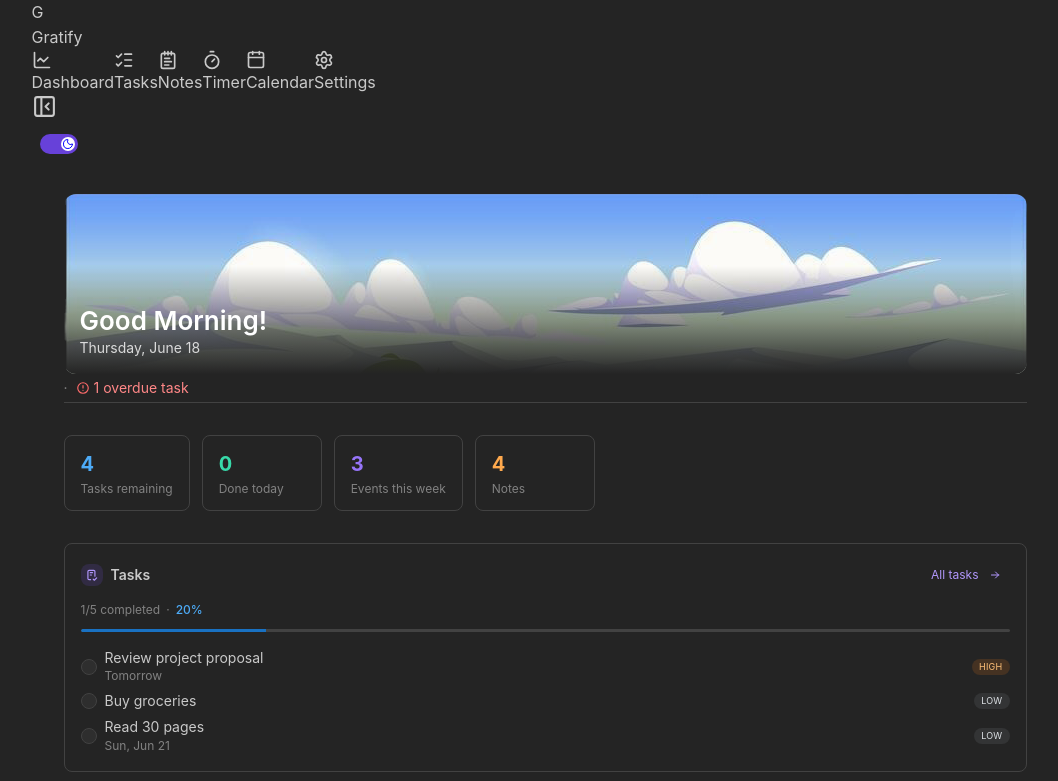
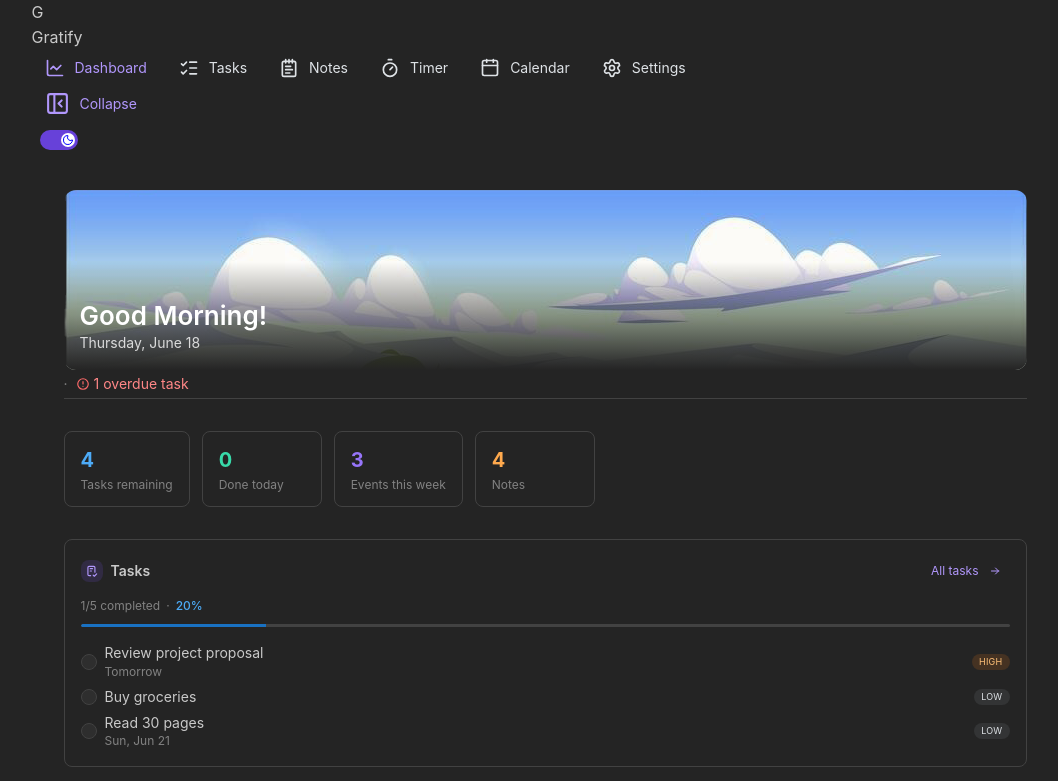
Before and after one commit to anandita-3217/gratify, a React (Vite) app in the folder src/renderer/: page / in a window 1280 px wide. Shown: the top 781 px of the page, without its empty margins (95-1153 px from the left). Built offline with nearby package versions, Linux system fonts and the light colour scheme.

Commit message:
sorta fixed the sidebar

```diff
--- a/src/renderer/src/components/NavItem.jsx
+++ b/src/renderer/src/components/NavItem.jsx
@@ -1,17 +1,33 @@
+import { Button } from '@mantine/core'
+import PropTypes from 'prop-types'
+
 export default function NavItem({ label, icon, isActive, onClick, collapsed }) {
   return (
-    <button
+    <Button
+      variant="transparent"
+      justify="left"
       onClick={onClick}
       title={collapsed ? label : ''}
-      className={`relative flex items-center cursor-pointer gap-2.5 w-full rounded-md  px-2.5 py-2
-        ${isActive ? 'text-[#c2255c]' : 'text-gray-500 hover:text-gray-600'}`}
+      color={isActive ? 'violet' : 'gray'}
+      leftSection={icon}
+
+      // className={`relative flex items-center cursor-pointer gap-2.5 w-full rounded-md  px-2.5 py-2
+      //   ${isActive ? 'text-[#c2255c]' : 'text-gray-500 hover:text-gray-600'}`}
     >
-      <span className='min-w-[20px] flex'>
-       {icon}
-      </span>
-      {!collapsed && <span className={`whitespace-nowrap transition-opacity duration-100 ${collapsed ?  'opacity-0 w-0 overflow-hidden' : 'opacity-100'}`}>
-        {label}
-        </span>}
-    </button>
+      {!collapsed && (
+        <span
+          className={`whitespace-nowrap transition-opacity duration-100 ${collapsed ? 'opacity-0 w-0 overflow-hidden' : 'opacity-100'}`}
+        >
+          {label}
+        </span>
+      )}
+    </Button>
   )
 }
+NavItem.propTypes = {
+  label: PropTypes.string,
+  icon: PropTypes.any,
+  isActive: PropTypes.func,
+  onClick: PropTypes.func,
+  collapsed: PropTypes.bool
+}
--- a/src/renderer/src/components/Sidebar.jsx
+++ b/src/renderer/src/components/Sidebar.jsx
@@ -12,7 +12,13 @@ import {
 } from 'lucide-react'
 import NavItem from './NavItem'
 import { useEffect, useState } from 'react'
-import { useMantineColorScheme, useComputedColorScheme, Switch, Tooltip } from '@mantine/core'
+import {
+  useMantineColorScheme,
+  useComputedColorScheme,
+  Button,
+  Switch,
+  Tooltip
+} from '@mantine/core'
 import PropTypes from 'prop-types'
 
 // TODO: Ensure that this is completely fixed and never moves
@@ -81,7 +87,7 @@ export default function Sidebar({ activePage, onNavigate }) {
     <div
       className={`flex flex-col h-full border-r border-white/[0.07] transition-all duration-200 overflow-hidden ${collapsed ? 'w-14' : 'w-52'}`}
     >
-      <div className="flex items-center gap-2.5 px-5 h-14">
+      <div className="flex  gap-2.5 px-5 h-14">
         <div className="w-5 h-5 min-w-[20px] flex justify-center items-center rounded-md bg-[#cc225c]">
           <p className="text-white font-bold text-xs">G</p>
         </div>
@@ -104,16 +110,16 @@ export default function Sidebar({ activePage, onNavigate }) {
         ))}
       </div>
       <div className="pb-4 px-2 pt-3 border-t border-white/[0.07] flex flex-col gap-0.5">
-        <button
-          onClick={() => setCollapsed((c) => !c)}
-          className="flex items-center gap-2.5 w-full px-2.5 py-2 text-gray-600 hover:text-gray-600 cursor-pointer p-1 transition-colors"
-        >
-          <Tooltip label="Ctrl + B">
-            <span className="min-w-[20px] flex">
-              {collapsed ? <PanelLeftOpen size={25} /> : <PanelLeftClose size={25} />}
-            </span>
-          </Tooltip>
-        </button>
+        <Tooltip label="Ctrl + B">
+          <Button
+            variant="transparent"
+            justify="left"
+            onClick={() => setCollapsed((c) => !c)}
+            leftSection={collapsed ? <PanelLeftOpen size={25} /> : <PanelLeftClose size={25} />}
+          >
+            Collapse
+          </Button>
+        </Tooltip>
         <Tooltip label="Ctrl +  T">
           <ThemeToggle collapsed={collapsed} />
         </Tooltip>
--- a/src/renderer/src/pages/Dashboard/index.jsx
+++ b/src/renderer/src/pages/Dashboard/index.jsx
@@ -396,7 +396,7 @@ export default function Dashboard({ onNavigate }) {
       {/* Header */}
       <Stack gap={4} mb="xl">
         <Box style={{ position: 'relative', borderRadius: 12, overflow: 'hidden', height: 180 }}>
-          {' '}
+          {/* {' '} */}
           <Image
             src={bannerGreeting().image}
             height={180}
```
